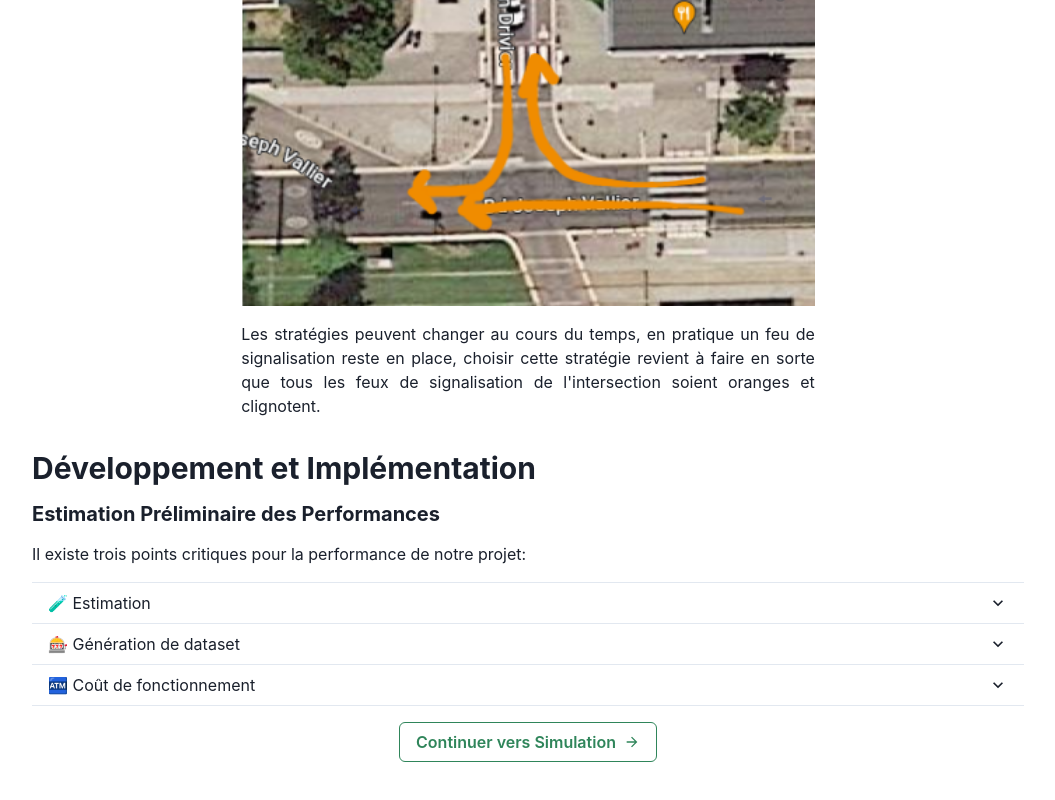
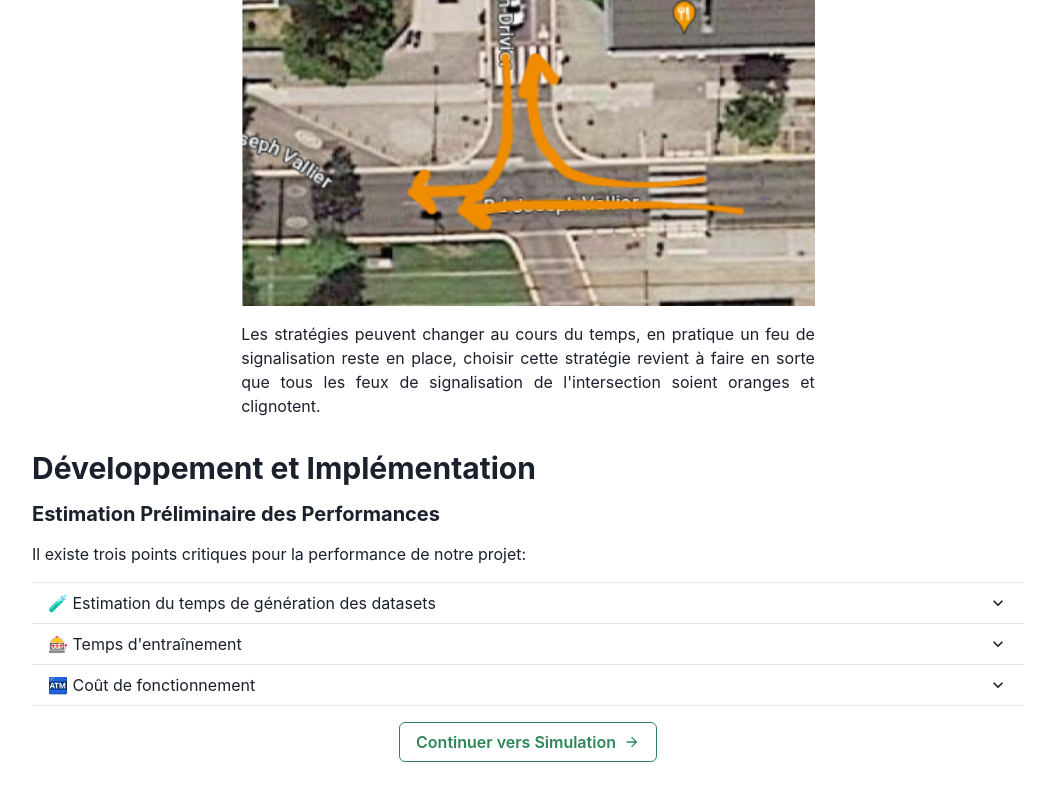
Before and after one commit to quintenbons/PIA-road-manager, a React (Create React App) app in the folder react_app/: page / in a window 1280 px wide. Shown: the part 2495-3295 px from the top of the page, without its empty margins (112-1167 px from the left). Built offline with nearby package versions, Linux system fonts and the light colour scheme.

Commit message:
Fix Développement et Implémentation

```diff
--- a/react_app/src/pages/home.tsx
+++ b/react_app/src/pages/home.tsx
@@ -128,7 +128,7 @@ export const Home = () => {
       <Paragraph text="Il existe trois points critiques pour la performance de notre projet:" />
       <AccordionParagraph
         children={{
-          "🧪 Estimation": (
+          "🧪 Estimation du temps de génération des datasets": (
             <Box
               sx={{
                 display: "flex",
@@ -137,13 +137,14 @@ export const Home = () => {
               }}
             >
               <Paragraph text="Pour générer 100,000 entrées (I, E) (on rappelle que le but est de 1,000,000 d'entrées):" />
-              <Paragraph text="Il faut pouvoir exécuter 15 minutes de simulation dans un intervalle de temps réel de l'ordre de la seconde. Si on utilise une solution naive, il nous faudra ([nb_strategies] + 1) x [temps de simul 15 minutes] pour générer 1 entrée (I, E). (Cf @close-second)" />
+              <Paragraph text="Il faut pouvoir exécuter 15 minutes de simulation dans un intervalle de temps réel de l'ordre de la seconde. Si on utilise une solution naive, il nous faudra ([nb_strategies] + 1) x [temps de simul 15 minutes] pour générer 1 entrée (I, E)." />
               <Paragraph text="Avec 10 stratégies, on a donc 11 secondes par entrée, soit 305 heures. Sur 8 coeurs cela revient à 38 heures de génération, ce qui est loin d'être négligeable." />
               <Paragraph text="En pratique:" />
-              <Paragraph text="Le simulateur est écrit en python, et gère des intervalles de temps de l'ordre de la seconde. Il probable que l'objectif de 1 seconde pour 15 minutes de simulation est actuellement impossible. C'est pour cela que nous devons porter une grande importance à la performance de la simulation." />
+              <Paragraph text="À notre grande surprise, nous arrivons à générer en python 15 minutes de simulation en 1.4 secondes, sans avoir fait d'optimisation. Nous pensons pouvoir descendre en dessous de la seconde." />
+              <Paragraph text="Générer un dataset est encore très coûteux. Comme nous avons en réalité 15 stratégies, nous mettons environ 60 heures à générer 100000 entrées (I, E)" />
             </Box>
           ),
-          "🎰 Génération de dataset": (
+          "🎰 Temps d'entraînement": (
             <Box
               sx={{
                 display: "flex",
@@ -152,6 +153,8 @@ export const Home = () => {
               }}
             >
               <Paragraph text="L'entraînement consiste à faire un forward + backward sur des batch générés par un dataloader. La complexité de cette tâche est de l'ordre de la taille du dataset utilisé. En pratique, l'entraînement d'un DNN à 64 neuronnes par couche sur un dataset de 100,000 entrées peut se fait en 5 minutes sans même utiliser de GPU (mesuré avec un exercice de pathfinding)." />
+              <Paragraph text="En pratique:" />
+              <Paragraph text="Pas de mauvaise surprise, nous arrivons à entraîner l'IA dans des ordres de grandeurs négligeables face au temps de génération des datasets." />
             </Box>
           ),
           "🏧 Coût de fonctionnement": (
@@ -163,6 +166,8 @@ export const Home = () => {
               }}
             >
               <Paragraph text="L'IA en pratique serait utilisée une fois par croisement, toutes les 15 minutes. La performance n'est pas requise temporellement. Cependant, une meilleure performance permet de réduire la consommation énergétique, ce qui est un des buts principaux du projet. En effet, si l'énergie consommée n'était pas importante, il suffirait de lancer notre algorithme naif toutes les 15 minutes sur la simulation." />
+              <Paragraph text="En pratique:" />
+              <Paragraph text="Le coût temporel forward de l'IA est vastement négligeable face au coût temporel de la simulation (de l'ordre de 0.01%). Cela prouve que le coût énergétique d'un forward est lui aussi très faible." />
             </Box>
           ),
         }}
```
